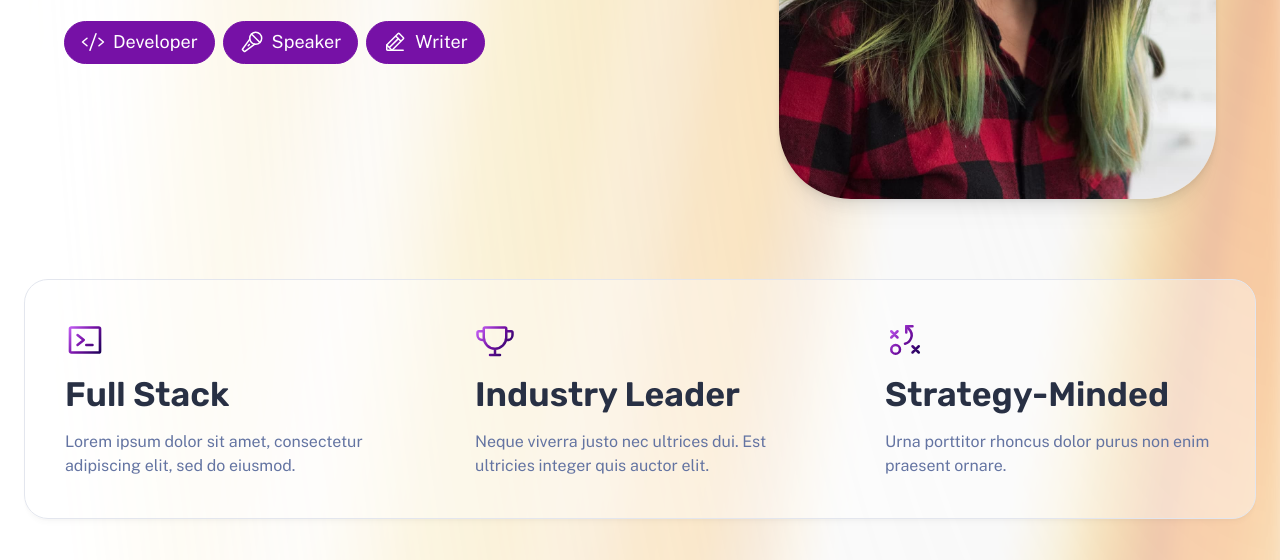
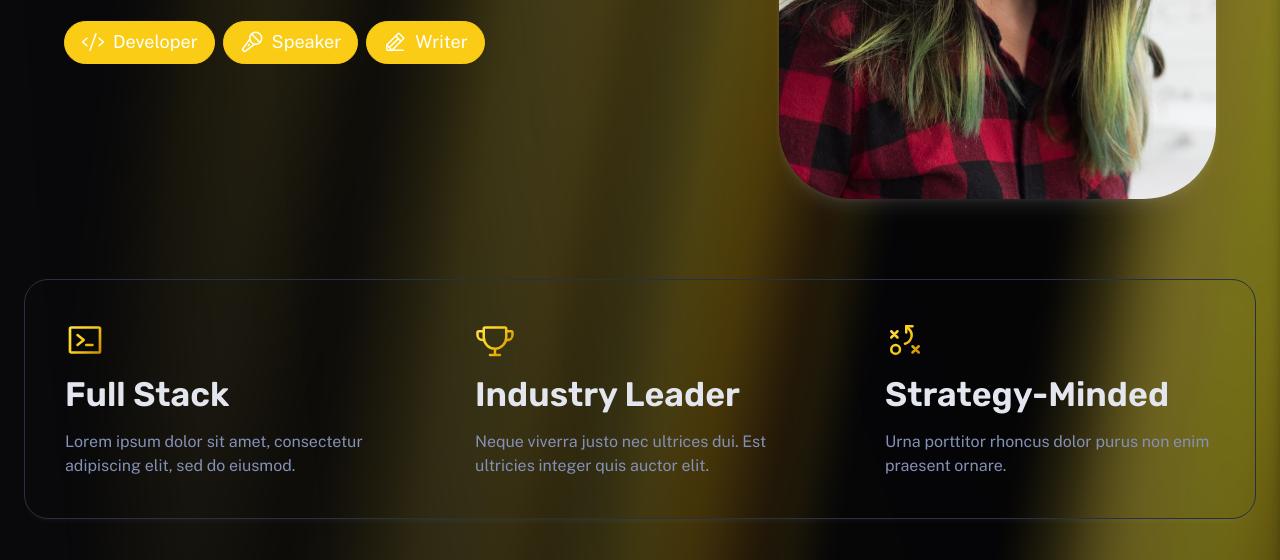
Before and after one commit to frasergeorgeking/portfolio, an Astro site: page / in a window 1280 px wide. Shown: the part 559-1119 px from the top of the page. Built offline with nearby package versions, Linux system fonts and the light colour scheme; Astro itself is replaced by a stand-in of ours.

Commit message:
Remove light theme, rework colors

```diff
--- a/src/components/MainHead.astro
+++ b/src/components/MainHead.astro
@@ -1,5 +1,5 @@
 ---
-import '../styles/global.css';
+import "../styles/global.css";
 
 interface Props {
 	title?: string | undefined;
@@ -7,8 +7,8 @@ interface Props {
 }
 
 const {
-	title = 'Jeanine White: Personal Site',
-	description = 'The personal site of Jeanine White',
+	title = "Jeanine White: Personal Site",
+	description = "The personal site of Jeanine White",
 } = Astro.props;
 ---
 
@@ -26,22 +26,5 @@ const {
 	rel="stylesheet"
 />
 <script is:inline>
-	// This code is inlined in the head to make dark mode instant & blocking.
-	const getThemePreference = () => {
-		if (typeof localStorage !== 'undefined' && localStorage.getItem('theme')) {
-			return localStorage.getItem('theme');
-		}
-		return window.matchMedia('(prefers-color-scheme: dark)').matches ? 'dark' : 'light';
-	};
-	const isDark = getThemePreference() === 'dark';
-	document.documentElement.classList[isDark ? 'add' : 'remove']('theme-dark');
-
-	if (typeof localStorage !== 'undefined') {
-		// Watch the document element and persist user preference when it changes.
-		const observer = new MutationObserver(() => {
-			const isDark = document.documentElement.classList.contains('theme-dark');
-			localStorage.setItem('theme', isDark ? 'dark' : 'light');
-		});
-		observer.observe(document.documentElement, { attributes: true, attributeFilter: ['class'] });
-	}
+	document.documentElement.classList.add("theme-dark");
 </script>
--- a/src/components/Nav.astro
+++ b/src/components/Nav.astro
@@ -1,38 +1,54 @@
 ---
-import Icon from './Icon.astro';
-import type { iconPaths } from './IconPaths';
-import ThemeToggle from './ThemeToggle.astro';
+import Icon from "./Icon.astro";
+import type { iconPaths } from "./IconPaths";
 
 /** Main menu items */
 const textLinks: { label: string; href: string }[] = [
-	{ label: 'Home', href: '/' },
-	{ label: 'Work', href: '/work/' },
-	{ label: 'About', href: '/about/' },
+	{ label: "Home", href: "/" },
+	{ label: "Work", href: "/work/" },
+	{ label: "About", href: "/about/" },
 ];
 
 /** Icon links to social media — edit these with links to your profiles! */
-const iconLinks: { label: string; href: string; icon: keyof typeof iconPaths }[] = [
-	{ label: 'Twitter', href: 'https://twitter.com/me', icon: 'twitter-logo' },
-	{ label: 'Twitch', href: 'https://twitch.tv/me', icon: 'twitch-logo' },
-	{ label: 'GitHub', href: 'https://github.com/me', icon: 'github-logo' },
-	{ label: 'CodePen', href: 'https://codepen.io/me', icon: 'codepen-logo' },
-	{ label: 'dribbble', href: 'https://dribbble.com/me', icon: 'dribbble-logo' },
-	{ label: 'YouTube', href: 'https://www.youtube.com/@me/', icon: 'youtube-logo' },
+const iconLinks: {
+	label: string;
+	href: string;
+	icon: keyof typeof iconPaths;
+}[] = [
+	{ label: "Twitter", href: "https://twitter.com/me", icon: "twitter-logo" },
+	{ label: "Twitch", href: "https://twitch.tv/me", icon: "twitch-logo" },
+	{ label: "GitHub", href: "https://github.com/me", icon: "github-logo" },
+	{ label: "CodePen", href: "https://codepen.io/me", icon: "codepen-logo" },
+	{
+		label: "dribbble",
+		href: "https://dribbble.com/me",
+		icon: "dribbble-logo",
+	},
+	{
+		label: "YouTube",
+		href: "https://www.youtube.com/@me/",
+		icon: "youtube-logo",
+	},
 ];
 
 /** Test if a link is pointing to the current page. */
 const isCurrentPage = (href: string) => {
-	let pathname = Astro.url.pathname.replace(import.meta.env.BASE_URL, '');
-	if (pathname.at(0) !== '/') pathname = '/' + pathname;
-	if (pathname.at(-1) !== '/') pathname += '/';
-	return pathname === href || (href !== '/' && pathname.startsWith(href));
+	let pathname = Astro.url.pathname.replace(import.meta.env.BASE_URL, "");
+	if (pathname.at(0) !== "/") pathname = "/" + pathname;
+	if (pathname.at(-1) !== "/") pathname += "/";
+	return pathname === href || (href !== "/" && pathname.startsWith(href));
 };
 ---
 
 <nav>
 	<div class="menu-header">
 		<a href="/" class="site-title">
-			<Icon icon="terminal-window" color="var(--accent-regular)" size="1.6em" gradient />
+			<Icon
+				icon="terminal-window"
+				color="var(--accent-regular)"
+				size="1.6em"
+				gradient
+			/>
 			Jeanine White
 		</a>
 		<menu-button>
@@ -49,7 +65,11 @@ const isCurrentPage = (href: string) => {
 			{
 				textLinks.map(({ label, href }) => (
 					<li>
-						<a aria-current={isCurrentPage(href) ? 'page' : null} class="link" href={href}>
+						<a
+							aria-current={isCurrentPage(href) ? "page" : null}
+							class="link"
+							href={href}
+						>
 							{label}
 						</a>
 					</li>
@@ -76,7 +96,11 @@ const isCurrentPage = (href: string) => {
 			{
 				textLinks.map(({ label, href }) => (
 					<li>
-						<a aria-current={isCurrentPage(href) ? 'page' : null} class="link" href={href}>
+						<a
+							aria-current={isCurrentPage(href) ? "page" : null}
+							class="link"
+							href={href}
+						>
 							{label}
 						</a>
 					</li>
@@ -94,10 +118,6 @@ const isCurrentPage = (href: string) => {
 					))
 				}
 			</div>
-
-			<div class="theme-toggle">
-				<ThemeToggle />
-			</div>
 		</div>
 	</div>
 </nav>
@@ -108,35 +128,39 @@ const isCurrentPage = (href: string) => {
 			super();
 
 			// Inject menu toggle button when JS runs.
-			this.appendChild(this.querySelector('template')!.content.cloneNode(true));
-			const btn = this.querySelector('button')!;
+			this.appendChild(
+				this.querySelector("template")!.content.cloneNode(true),
+			);
+			const btn = this.querySelector("button")!;
 
 			// Hide menu (shown by default to support no-JS browsers).
-			const menu = document.getElementById('menu-content')!;
+			const menu = document.getElementById("menu-content")!;
 			menu.hidden = true;
 			// Add "menu-content" class in JS to avoid covering content in non-JS browsers.
-			menu.classList.add('menu-content');
+			menu.classList.add("menu-content");
 
 			/** Set whether the menu is currently expanded or collapsed. */
 			const setExpanded = (expand: boolean) => {
-				btn.setAttribute('aria-expanded', expand ? 'true' : 'false');
+				btn.setAttribute("aria-expanded", expand ? "true" : "false");
 				menu.hidden = !expand;
 			};
 
 			// Toggle menu visibility when the menu button is clicked.
-			btn.addEventListener('click', () => setExpanded(menu.hidden));
+			btn.addEventListener("click", () => setExpanded(menu.hidden));
 
 			// Hide menu button for large screens.
-			const handleViewports = (e: MediaQueryList | MediaQueryListEvent) => {
+			const handleViewports = (
+				e: MediaQueryList | MediaQueryListEvent,
+			) => {
 				setExpanded(e.matches);
 				btn.hidden = e.matches;
 			};
-			const mediaQueries = window.matchMedia('(min-width: 50em)');
+			const mediaQueries = window.matchMedia("(min-width: 50em)");
 			handleViewports(mediaQueries);
-			mediaQueries.addEventListener('change', handleViewports);
+			mediaQueries.addEventListener("change", handleViewports);
 		}
 	}
-	customElements.define('menu-button', MenuButton);
+	customElements.define("menu-button", MenuButton);
 </script>
 
 <style>
@@ -176,10 +200,9 @@ const isCurrentPage = (href: string) => {
 		box-shadow: var(--shadow-md);
 	}
 
-	.menu-button[aria-expanded='true'] {
+	.menu-button[aria-expanded="true"] {
 		color: var(--gray-0);
-		background:
-			linear-gradient(180deg, var(--gray-600), transparent),
+		background: linear-gradient(180deg, var(--gray-600), transparent),
 			radial-gradient(var(--gray-900), var(--gray-800) 150%);
 	}
 
@@ -190,7 +213,7 @@ const isCurrentPage = (href: string) => {
 	.menu-button::before {
 		position: absolute;
 		inset: -1px;
-		content: '';
+		content: "";
 		background: var(--gradient-stroke);
 		border-radius: 999rem;
 		z-index: -1;
@@ -299,7 +322,7 @@ const isCurrentPage = (href: string) => {
 		.nav-items::before {
 			position: absolute;
 			inset: -1px;
-			content: '';
+			content: "";
 			background: var(--gradient-stroke);
 			border-radius: 999rem;
 			z-index: -1;
@@ -319,7 +342,7 @@ const isCurrentPage = (href: string) => {
 			background-color: var(--accent-subtle-overlay);
 		}
 
-		.link[aria-current='page'] {
+		.link[aria-current="page"] {
 			color: var(--accent-text-over);
 			background-color: var(--accent-regular);
 		}
@@ -347,7 +370,7 @@ const isCurrentPage = (href: string) => {
 		}
 	}
 	@media (forced-colors: active) {
-		.link[aria-current='page'] {
+		.link[aria-current="page"] {
 			color: SelectedItem;
 		}
 	}
--- a/src/components/ui/aurora-background.tsx
+++ b/src/components/ui/aurora-background.tsx
@@ -13,32 +13,11 @@ export const AuroraBackground = ({
   showRadialGradient = true,
   ...props
 }: AuroraBackgroundProps) => {
-  const [isDark, setIsDark] = React.useState(false);
-
-  React.useEffect(() => {
-    // Check initial theme
-    const checkTheme = () => {
-      setIsDark(document.documentElement.classList.contains('theme-dark'));
-    };
-
-    checkTheme();
-
-    // Watch for theme changes
-    const observer = new MutationObserver(checkTheme);
-    observer.observe(document.documentElement, {
-      attributes: true,
-      attributeFilter: ['class'],
-    });
-
-    return () => observer.disconnect();
-  }, []);
-
   return (
     <main>
       <div
         className={cn(
-          "transition-bg relative flex min-h-screen flex-col items-center justify-center",
-          isDark ? "bg-zinc-950 text-slate-50" : "bg-white text-slate-950",
+          "transition-bg relative flex min-h-screen flex-col items-center justify-center bg-zinc-950 text-slate-50",
           className,
         )}
         {...props}
@@ -47,36 +26,23 @@ export const AuroraBackground = ({
           className="absolute inset-0 overflow-hidden"
           style={
             {
-              "--aurora-light":
-                "repeating-linear-gradient(100deg,#f59e0b_10%,#fbbf24_15%,#eab308_20%,#f59e0b_25%,#d97706_30%)",
               "--aurora-dark":
                 "repeating-linear-gradient(100deg,#eab308_10%,#facc15_15%,#fde047_20%,#eab308_25%,#ca8a04_30%)",
               "--dark-gradient":
                 "repeating-linear-gradient(100deg,#000_0%,#000_7%,transparent_10%,transparent_12%,#000_16%)",
-              "--light-gradient":
-                "repeating-linear-gradient(100deg,#f5f5f5_0%,#f5f5f5_7%,transparent_10%,transparent_12%,#f5f5f5_16%)",
-
               "--yellow-500": "#eab308",
               "--yellow-400": "#facc15",
               "--yellow-300": "#fde047",
               "--yellow-600": "#ca8a04",
               "--yellow-700": "#a16207",
-              "--amber-500": "#f59e0b",
-              "--amber-400": "#fbbf24",
-              "--amber-600": "#d97706",
-              "--gray-100": "#f5f5f5",
               "--black": "#000",
-              "--white": "#fff",
               "--transparent": "transparent",
             } as React.CSSProperties
           }
         >
           <div
             className={cn(
-              "after:animate-aurora pointer-events-none absolute -inset-[10px] [background-size:300%,_200%] [background-position:50%_50%,50%_50%] blur-[10px] filter will-change-transform after:absolute after:inset-0 after:[background-size:200%,_100%] after:[background-attachment:fixed] after:content-['']",
-              isDark
-                ? "opacity-50 [background-image:var(--dark-gradient),var(--aurora-dark)] after:[background-image:var(--dark-gradient),var(--aurora-dark)] after:mix-blend-screen [--aurora-dark:repeating-linear-gradient(100deg,var(--yellow-500)_10%,var(--yellow-400)_15%,var(--yellow-300)_20%,var(--yellow-500)_25%,var(--yellow-700)_30%)] [--dark-gradient:repeating-linear-gradient(100deg,var(--black)_0%,var(--black)_7%,var(--transparent)_10%,var(--transparent)_12%,var(--black)_16%)]"
-                : "opacity-40 [background-image:var(--light-gradient),var(--aurora-light)] after:[background-image:var(--light-gradient),var(--aurora-light)] after:mix-blend-multiply [--aurora-light:repeating-linear-gradient(100deg,var(--amber-500)_10%,var(--amber-400)_15%,var(--yellow-500)_20%,var(--amber-500)_25%,var(--amber-600)_30%)] [--light-gradient:repeating-linear-gradient(100deg,var(--gray-100)_0%,var(--gray-100)_7%,var(--transparent)_10%,var(--transparent)_12%,var(--gray-100)_16%)]",
+              "after:animate-aurora pointer-events-none absolute -inset-[10px] [background-size:300%,_200%] [background-position:50%_50%,50%_50%] blur-[10px] filter will-change-transform after:absolute after:inset-0 after:[background-size:200%,_100%] after:[background-attachment:fixed] after:content-[''] opacity-50 [background-image:var(--dark-gradient),var(--aurora-dark)] after:[background-image:var(--dark-gradient),var(--aurora-dark)] after:mix-blend-screen [--aurora-dark:repeating-linear-gradient(100deg,var(--yellow-500)_10%,var(--yellow-400)_15%,var(--yellow-300)_20%,var(--yellow-500)_25%,var(--yellow-700)_30%)] [--dark-gradient:repeating-linear-gradient(100deg,var(--black)_0%,var(--black)_7%,var(--transparent)_10%,var(--transparent)_12%,var(--black)_16%)]",
               showRadialGradient &&
               "[mask-image:radial-gradient(ellipse_at_100%_0%,black_10%,transparent_70%)]",
             )}
--- a/src/styles/global.css
+++ b/src/styles/global.css
@@ -1,7 +1,5 @@
 @import "tailwindcss";
 @import "tw-animate-css";
-
-@custom-variant dark (&:is(.dark *));
 
 @theme inline {
 	--animate-aurora: aurora 60s linear infinite;
@@ -25,55 +23,54 @@
 /* Global variables */
 :root {
 	/* Colors */
-	--gray-0: #090b11;
-	--gray-50: #141925;
-	--gray-100: #283044;
-	--gray-200: #3d4663;
-	--gray-300: #505d84;
-	--gray-400: #6474a2;
-	--gray-500: #8490b5;
-	--gray-600: #a3acc8;
-	--gray-700: #c3cadb;
-	--gray-800: #e3e6ee;
-	--gray-900: #f3f4f7;
-	--gray-999-basis: 0, 0%, 100%;
-	--gray-999_40: hsla(var(--gray-999-basis), 0.4);
-	--gray-999: #ffffff;
+	--gray-0: #ffffff;
+	--gray-50: #f3f4f7;
+	--gray-100: #e3e6ee;
+	--gray-200: #c3cadb;
+	--gray-300: #a3acc8;
+	--gray-400: #8490b5;
+	--gray-500: #6474a2;
+	--gray-600: #505d84;
+	--gray-700: #3d4663;
+	--gray-800: #283044;
+	--gray-900: #141925;
+	--gray-999-basis: 225, 31%, 5%;
+	--gray-999: #090b11;
 
-	--accent-light: #c561f6;
-	--accent-regular: #7611a6;
-	--accent-dark: #1c0056;
-	--accent-overlay: hsla(280, 89%, 67%, 0.33);
-	--accent-subtle-overlay: var(--accent-overlay);
-	--accent-text-over: var(--gray-999);
+	--accent-light: #fde047;
+	--accent-regular: #facc15;
+	--accent-dark: #ca8a04;
+	--accent-overlay: hsla(45, 93%, 47%, 0.33);
+	--accent-subtle-overlay: hsla(43, 96%, 56%, 0.33);
+	--accent-text-over: var(--gray-0);
 
-	--link-color: var(--accent-regular);
+	--link-color: var(--accent-light);
 
 	/* Gradients */
-	--gradient-stop-1: var(--accent-light);
+	--gradient-stop-1: #fde047;
 	--gradient-stop-2: var(--accent-regular);
 	--gradient-stop-3: var(--accent-dark);
-	--gradient-subtle: linear-gradient(150deg, var(--gray-900) 19%, var(--gray-999) 150%);
+	--gradient-subtle: linear-gradient(150deg, var(--gray-900) 19%, var(--gray-999) 81%);
 	--gradient-accent: linear-gradient(150deg,
 			var(--gradient-stop-1),
 			var(--gradient-stop-2),
 			var(--gradient-stop-3));
 	--gradient-accent-orange: linear-gradient(150deg,
-			#ca7879,
+			#fbbf24,
 			var(--accent-regular),
 			var(--accent-dark));
-	--gradient-stroke: linear-gradient(180deg, var(--gray-900), var(--gray-700));
+	--gradient-stroke: linear-gradient(180deg, var(--gray-600), var(--gray-800));
 
 	/* Shadows */
 	--shadow-sm:
-		0px 6px 3px rgba(9, 11, 17, 0.01), 0px 4px 2px rgba(9, 11, 17, 0.01),
-		0px 2px 2px rgba(9, 11, 17, 0.02), 0px 0px 1px rgba(9, 11, 17, 0.03);
+		0px 6px 3px rgba(255, 255, 255, 0.01), 0px 4px 2px rgba(255, 255, 255, 0.01),
+		0px 2px 2px rgba(255, 255, 255, 0.02), 0px 0px 1px rgba(255, 255, 255, 0.03);
 	--shadow-md:
-		0px 28px 11px rgba(9, 11, 17, 0.01), 0px 16px 10px rgba(9, 11, 17, 0.03),
-		0px 7px 7px rgba(9, 11, 17, 0.05), 0px 2px 4px rgba(9, 11, 17, 0.06);
+		0px 28px 11px rgba(255, 255, 255, 0.01), 0px 16px 10px rgba(255, 255, 255, 0.03),
+		0px 7px 7px rgba(255, 255, 255, 0.05), 0px 2px 4px rgba(255, 255, 255, 0.06);
 	--shadow-lg:
-		0px 62px 25px rgba(9, 11, 17, 0.01), 0px 35px 21px rgba(9, 11, 17, 0.05),
-		0px 16px 16px rgba(9, 11, 17, 0.1), 0px 4px 9px rgba(9, 11, 17, 0.12);
+		0px 62px 25px rgba(255, 255, 255, 0.01), 0px 35px 21px rgba(255, 255, 255, 0.05),
+		0px 16px 16px rgba(255, 255, 255, 0.1), 0px 4px 9px rgba(255, 255, 255, 0.12);
 
 	/* Text Sizes */
 	--text-sm: 0.875rem;
@@ -96,80 +93,39 @@
 	/* Transitions */
 	--theme-transition: 0.2s ease-in-out;
 	--radius: 0.625rem;
-	--background: oklch(1 0 0);
-	--foreground: oklch(0.145 0 0);
-	--card: oklch(1 0 0);
-	--card-foreground: oklch(0.145 0 0);
-	--popover: oklch(1 0 0);
-	--popover-foreground: oklch(0.145 0 0);
-	--primary: oklch(0.205 0 0);
-	--primary-foreground: oklch(0.985 0 0);
-	--secondary: oklch(0.97 0 0);
-	--secondary-foreground: oklch(0.205 0 0);
-	--muted: oklch(0.97 0 0);
-	--muted-foreground: oklch(0.556 0 0);
-	--accent: oklch(0.97 0 0);
-	--accent-foreground: oklch(0.205 0 0);
-	--destructive: oklch(0.577 0.245 27.325);
-	--border: oklch(0.922 0 0);
-	--input: oklch(0.922 0 0);
-	--ring: oklch(0.708 0 0);
-	--chart-1: oklch(0.646 0.222 41.116);
-	--chart-2: oklch(0.6 0.118 184.704);
-	--chart-3: oklch(0.398 0.07 227.392);
-	--chart-4: oklch(0.828 0.189 84.429);
-	--chart-5: oklch(0.769 0.188 70.08);
-	--sidebar: oklch(0.985 0 0);
-	--sidebar-foreground: oklch(0.145 0 0);
-	--sidebar-primary: oklch(0.205 0 0);
+
+	/* UI colors */
+	--background: oklch(0.145 0 0);
+	--foreground: oklch(0.985 0 0);
+	--card: oklch(0.205 0 0);
+	--card-foreground: oklch(0.985 0 0);
+	--popover: oklch(0.205 0 0);
+	--popover-foreground: oklch(0.985 0 0);
+	--primary: oklch(0.922 0 0);
+	--primary-foreground: oklch(0.205 0 0);
+	--secondary: oklch(0.269 0 0);
+	--secondary-foreground: oklch(0.985 0 0);
+	--muted: oklch(0.269 0 0);
+	--muted-foreground: oklch(0.708 0 0);
+	--accent: oklch(0.269 0 0);
+	--accent-foreground: oklch(0.985 0 0);
+	--destructive: oklch(0.704 0.191 22.216);
+	--border: oklch(1 0 0 / 10%);
+	--input: oklch(1 0 0 / 15%);
+	--ring: oklch(0.556 0 0);
+	--chart-1: oklch(0.488 0.243 264.376);
+	--chart-2: oklch(0.696 0.17 162.48);
+	--chart-3: oklch(0.769 0.188 70.08);
+	--chart-4: oklch(0.627 0.265 303.9);
+	--chart-5: oklch(0.645 0.246 16.439);
+	--sidebar: oklch(0.205 0 0);
+	--sidebar-foreground: oklch(0.985 0 0);
+	--sidebar-primary: oklch(0.488 0.243 264.376);
 	--sidebar-primary-foreground: oklch(0.985 0 0);
-	--sidebar-accent: oklch(0.97 0 0);
-	--sidebar-accent-foreground: oklch(0.205 0 0);
-	--sidebar-border: oklch(0.922 0 0);
-	--sidebar-ring: oklch(0.708 0 0);
-}
-
-:root.theme-dark {
-	--gray-0: #ffffff;
-	--gray-50: #f3f4f7;
-	--gray-100: #e3e6ee;
-	--gray-200: #c3cadb;
-	--gray-300: #a3acc8;
-	--gray-400: #8490b5;
-	--gray-500: #6474a2;
-	--gray-600: #505d84;
-	--gray-700: #3d4663;
-	--gray-800: #283044;
-	--gray-900: #141925;
-	--gray-999-basis: 225, 31%, 5%;
-	--gray-999: #090b11;
-
-	--accent-light: #1c0056;
-	--accent-regular: #7611a6;
-	--accent-dark: #c561f6;
-	--accent-overlay: hsla(280, 89%, 67%, 0.33);
-	--accent-subtle-overlay: hsla(281, 81%, 36%, 0.33);
-	--accent-text-over: var(--gray-0);
-
-	--link-color: var(--accent-dark);
-
-	--gradient-stop-1: #4c11c6;
-	--gradient-subtle: linear-gradient(150deg, var(--gray-900) 19%, var(--gray-999) 81%);
-	--gradient-accent-orange: linear-gradient(150deg,
-			#ca7879,
-			var(--accent-regular),
-			var(--accent-light));
-	--gradient-stroke: linear-gradient(180deg, var(--gray-600), var(--gray-800));
-
-	--shadow-sm:
-		0px 6px 3px rgba(255, 255, 255, 0.01), 0px 4px 2px rgba(255, 255, 255, 0.01),
-		0px 2px 2px rgba(255, 255, 255, 0.02), 0px 0px 1px rgba(255, 255, 255, 0.03);
-	--shadow-md:
-		0px 28px 11px rgba(255, 255, 255, 0.01), 0px 16px 10px rgba(255, 255, 255, 0.03),
-		0px 7px 7px rgba(255, 255, 255, 0.05), 0px 2px 4px rgba(255, 255, 255, 0.06);
-	--shadow-lg:
-		0px 62px 25px rgba(255, 255, 255, 0.01), 0px 35px 21px rgba(255, 255, 255, 0.05),
-		0px 16px 16px rgba(255, 255, 255, 0.1), 0px 4px 9px rgba(255, 255, 255, 0.12);
+	--sidebar-accent: oklch(0.269 0 0);
+	--sidebar-accent-foreground: oklch(0.985 0 0);
+	--sidebar-border: oklch(1 0 0 / 10%);
+	--sidebar-ring: oklch(0.556 0 0);
 }
 
 html,
@@ -363,6 +319,17 @@ h5 {
 	--color-sidebar-ring: var(--sidebar-ring);
 }
 
+@layer base {
+	* {
+		@apply border-border outline-ring/50;
+	}
+
+	body {
+		@apply bg-background text-foreground;
+	}
+}
+
+
 .dark {
 	--background: oklch(0.145 0 0);
 	--foreground: oklch(0.985 0 0);
```
